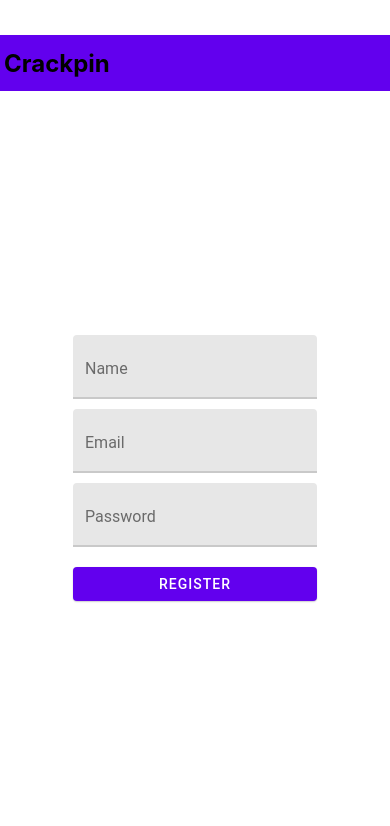
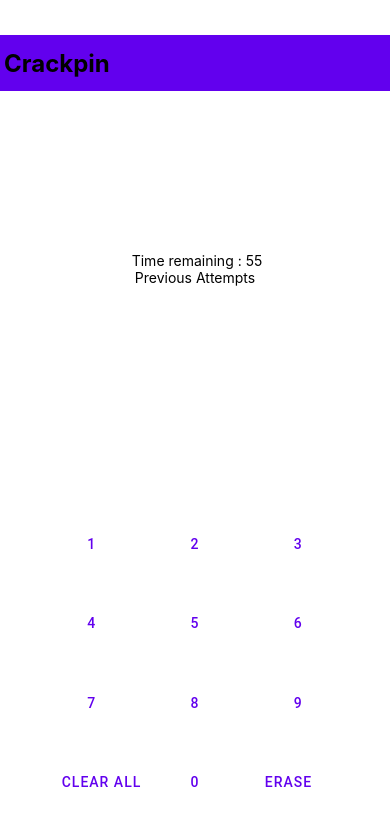
Before and after one commit to Poison159/ReactCrackPin_App, a React Native app: screen / in a window 390 px wide. Shown: the top 826 px of the page. Built offline with nearby package versions, Linux system fonts and the light colour scheme.

Commit message:
Removed console logs

```diff
--- a/App.tsx
+++ b/App.tsx
@@ -17,9 +17,7 @@ export default function App() {
         </Text>
     </Appbar>
     <View style={styles.container}>
-      {
-        !loggedIn ? <RegistrationForm setLoggedIn={setLoggedIn}/> : <Flex/>
-      }
+        <Flex/>
       <StatusBar style="auto" />
     </View>
     </>
--- a/Flex/FloatingActionButton.tsx
+++ b/Flex/FloatingActionButton.tsx
@@ -8,7 +8,7 @@ const FloatingActionButton:React.FC<any> = () => {
     return(
         <View style={{flex:1, backgroundColor: '#f3f3f3'}}>
         <ActionButton buttonColor="rgba(231,76,60,1)">
-          <ActionButton.Item buttonColor='#9b59b6' title="New Task" onPress={() => console.log("notes tapped!")}>
+          <ActionButton.Item buttonColor='#9b59b6' title="New Task" onPress={() => {}}>
             <Icon name="md-create" style={styles.actionButtonIcon} />
           </ActionButton.Item>
           <ActionButton.Item buttonColor='#3498db' title="Notifications" onPress={() => {}}>
--- a/Flex/WonCard.tsx
+++ b/Flex/WonCard.tsx
@@ -9,7 +9,7 @@ interface WonCardProps {
 const WonCard: React.FC<WonCardProps> = ({ reset }) => {
     const { pinStore: { timeToSpare } } = useStore();
     const [funFact, setFunFacts] = useState([]);
-    const subtitle = "Won with " + timeToSpare + "to spare";
+    const subtitle = "Won with " + timeToSpare + " seconds to spare";
     useEffect(() => {
         const fetchFact = async () => {
             try {
@@ -20,10 +20,8 @@ const WonCard: React.FC<WonCardProps> = ({ reset }) => {
                         }
                     });
                 const Jsonres = await res.json();
-                console.log(Jsonres);
                 setFunFacts(Jsonres);
             } catch (err: any) {
-                console.log(err.message);
             }
         }
         fetchFact();
@@ -35,8 +33,8 @@ const WonCard: React.FC<WonCardProps> = ({ reset }) => {
             <Card.Cover source={require('../assets/d59c9002030448f1193adf7d7600a52a.png')} />
             <Text style={{ textAlign: 'center' }}></Text>
             {
-                funFact.map((ff:any) => (
-                    <Card>
+                funFact.map((ff:any,index:number) => (
+                    <Card key={index}>
                         <Text style={{fontWeight:"bold",textAlign:"center"}}>{ff.joke}</Text>
                     </Card>
                 ))
--- a/Flex/flex.tsx
+++ b/Flex/flex.tsx
@@ -4,10 +4,10 @@ import NumberPad from "../NumberPad/numberPad";
 import GameStatus from "./GameStatus";
 import GuessAndTime from "./GuessAndTime";
 import SnackSecation from "./SnackSections";
-import {hasWon,getRandomPin,CheckGuess} from "../Helper/helper";
 import {useStore} from "../store/store";
 import WonCard from "./WonCard";
 import LostCard from "./LostCard";
+import { CheckGuess, getRandomPin, hasWon } from "../helper/helper";
 
 const Flex = () => {
   const {
--- a/Guess/guess.tsx
+++ b/Guess/guess.tsx
@@ -12,15 +12,13 @@ const Guess : React.FC<GuessProps> = ({}) => {
     const {pinStore:{currGuess}} = useStore();
 
 return (
-
     <>
-
         <View style={[styles.container, {
             flexDirection: "row"
          }]}>
              {
-                currGuess.map(numb => (
-                    <Card key={numb}>
+                currGuess.map((numb,index) => (
+                    <Card key={index}>
                         <Text>{numb}</Text>
                     </Card>
                 ))
--- a/LoginRegister/Register.tsx
+++ b/LoginRegister/Register.tsx
@@ -36,8 +36,6 @@ const RegistrationForm: React.FC<RegistrationFormProps> = ({ setLoggedIn }) => {
             'Content-Type': 'application/json'
           }}
         );
-
-      console.log('Token:', response.data);
       setLoggedIn(true);
 
     } catch (error) {
--- a/NumberPad/numberPad.tsx
+++ b/NumberPad/numberPad.tsx
@@ -19,10 +19,10 @@ const NumberPad: React.FC<NumberPadProps> = ({}) => {
         flexDirection: "row"
       }]}>
           {
-              firstNumbers.map( number => (
+              firstNumbers.map( (number,index:number) => (
                   <Button
                       onPress={() => addDigit(number)}
-                      key={number}
+                      key={index}
                       style={{ flex: 2}}
                   >
                   {number}
@@ -36,10 +36,10 @@ const NumberPad: React.FC<NumberPadProps> = ({}) => {
         flexDirection: "row"
       }]}>
         {
-          secondNumbers.map( number => (
+          secondNumbers.map( (number,index) => (
               <Button
                   onPress={() =>addDigit(number)}
-                  key={number}
+                  key={index}
                   style={{ flex: 2}}
               >
               {number}
@@ -53,11 +53,11 @@ const NumberPad: React.FC<NumberPadProps> = ({}) => {
         flexDirection: "row"
       }]}>
           {
-            thirdNumbers.map( number => (
+            thirdNumbers.map( (number,index:number) => (
 
                 <Button
                     onPress={() =>addDigit(number)}
-                    key={number}
+                    key={index}
                     style={{ flex: 2}}
                 >
                 {number}
--- a/package.json
+++ b/package.json
@@ -9,6 +9,7 @@
   },
   "dependencies": {
     "axios": "^1.4.0",
+    "brew": "^0.0.8",
     "cross-env": "^7.0.3",
     "expo": "~42.0.1",
     "expo-cli": "^6.3.7",
```
Also changed, not shown: 2 other files (tests, documents, lock files or other folders).
